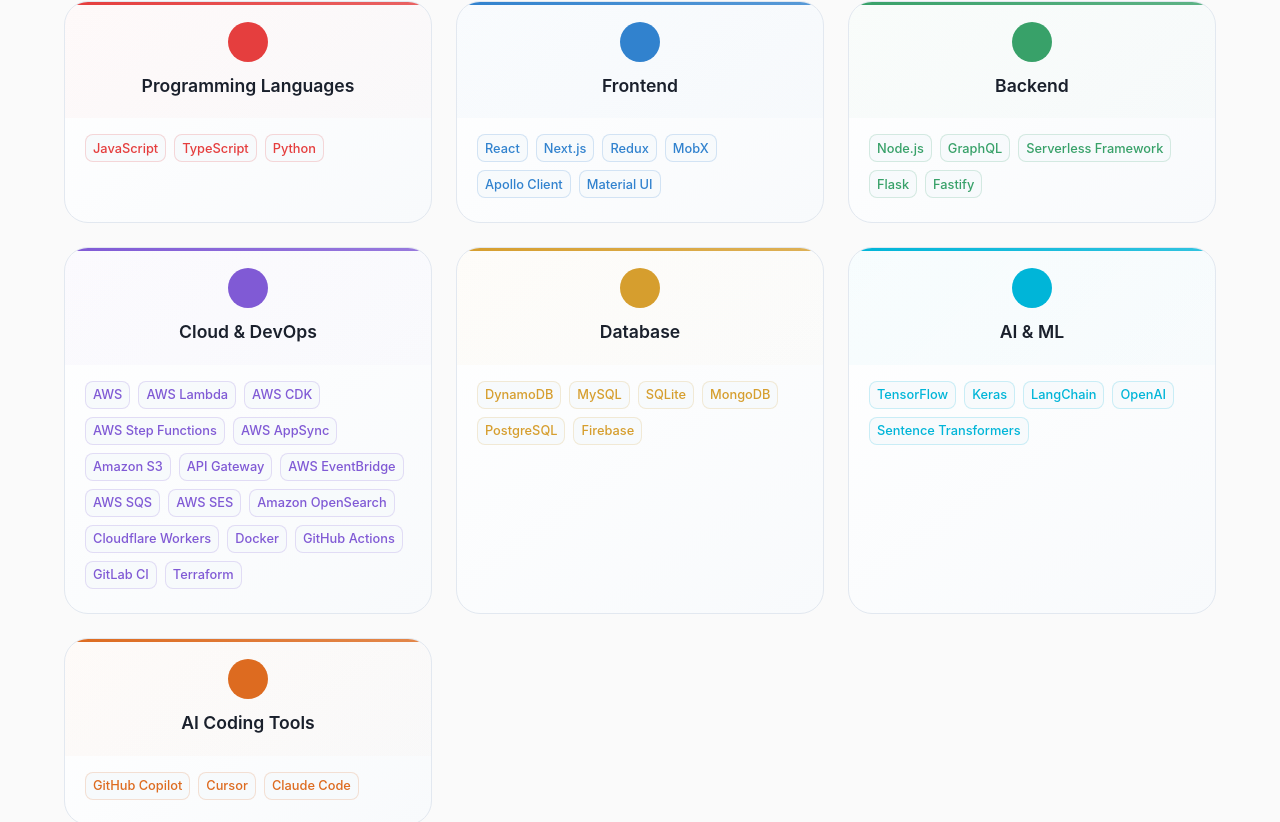
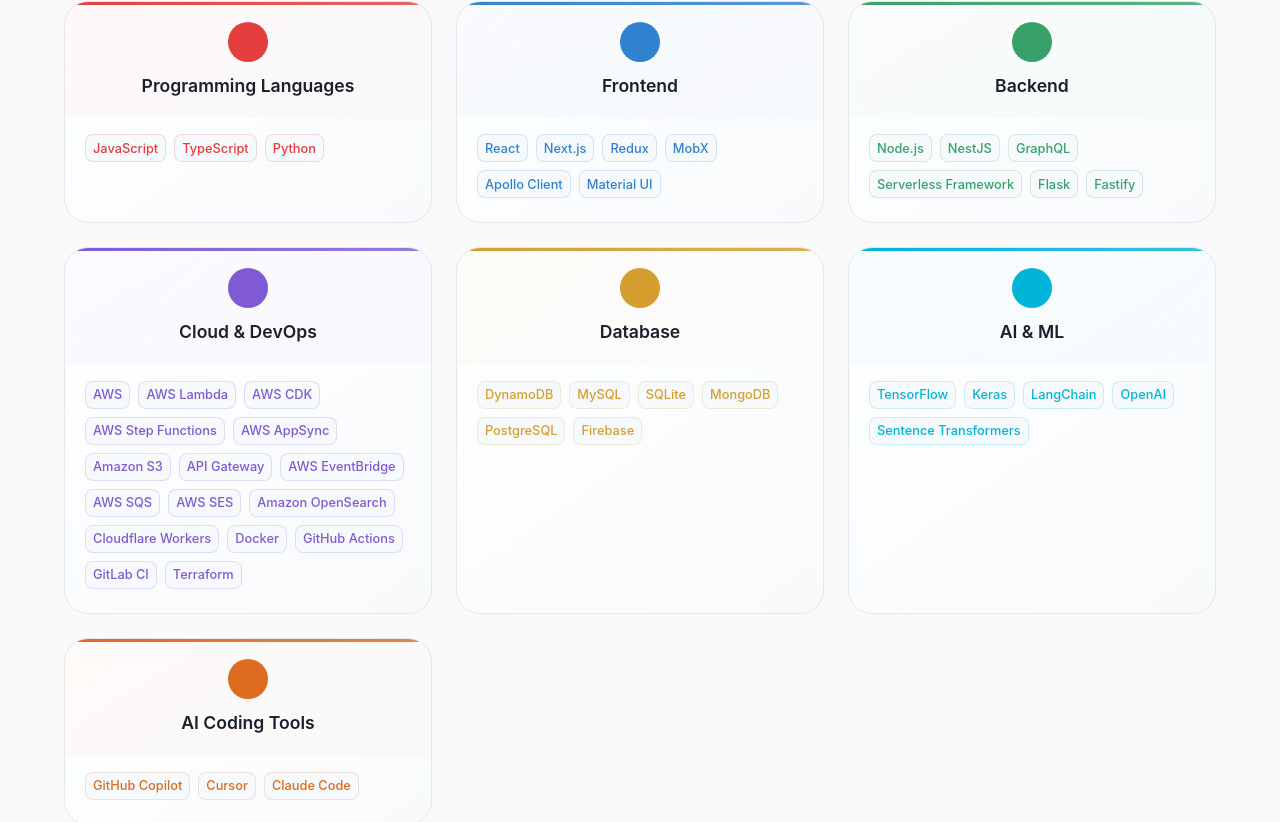
Before and after one commit to mfmafkar/mfmafkar.github.io, a React (Vite) app: page / in a window 1280 px wide. Shown: the part 1113-1935 px from the top of the page. Built offline with nearby package versions, Linux system fonts and the light colour scheme; some icons are missing.

Commit message:
feat: add NestJS to backend skills

```diff
--- a/src/components/Home.tsx
+++ b/src/components/Home.tsx
@@ -47,6 +47,7 @@ const Home = () => {
 
     // Backend Technologies
     { title: 'Node.js' },
+    { title: 'NestJS' },
     { title: 'GraphQL' },
     { title: 'Serverless Framework' },
     { title: 'Flask' },
--- a/src/components/Skills.tsx
+++ b/src/components/Skills.tsx
@@ -14,7 +14,7 @@ const Skills: React.FC<SkillsProps> = ({ skills }) => {
   // Group skills by category for better organization based on actual experience
   const programmingLanguages = ['JavaScript', 'TypeScript', 'Python'];
   const frontendSkills = ['React', 'Next.js', 'Redux', 'MobX', 'Apollo Client', 'Material UI'];
-  const backendSkills = ['Node.js', 'GraphQL', 'Serverless Framework', 'Flask', 'Fastify'];
+  const backendSkills = ['Node.js', 'NestJS', 'GraphQL', 'Serverless Framework', 'Flask', 'Fastify'];
   const cloudSkills = ['AWS', 'AWS Lambda', 'AWS CDK', 'AWS Step Functions', 'AWS AppSync', 'Amazon S3', 'API Gateway', 'AWS EventBridge', 'AWS SQS', 'AWS SES', 'Amazon OpenSearch', 'Cloudflare Workers', 'Docker', 'GitHub Actions', 'GitLab CI', 'Terraform'];
   const databaseSkills = ['DynamoDB', 'MySQL', 'SQLite', 'MongoDB', 'PostgreSQL', 'Firebase'];
   const mlSkills = ['TensorFlow', 'Keras', 'LangChain', 'OpenAI', 'Sentence Transformers'];
```
